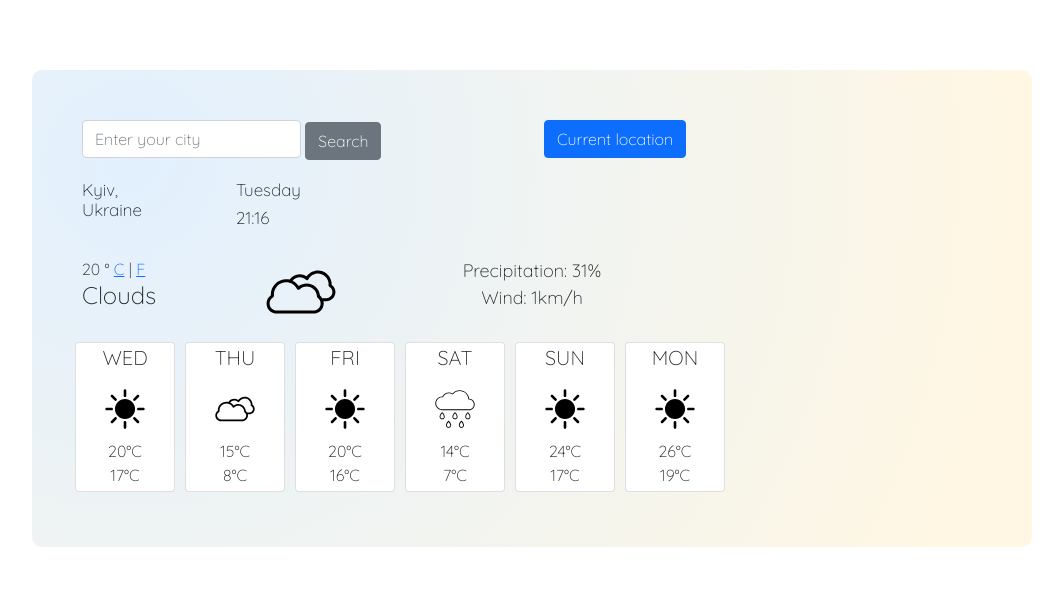
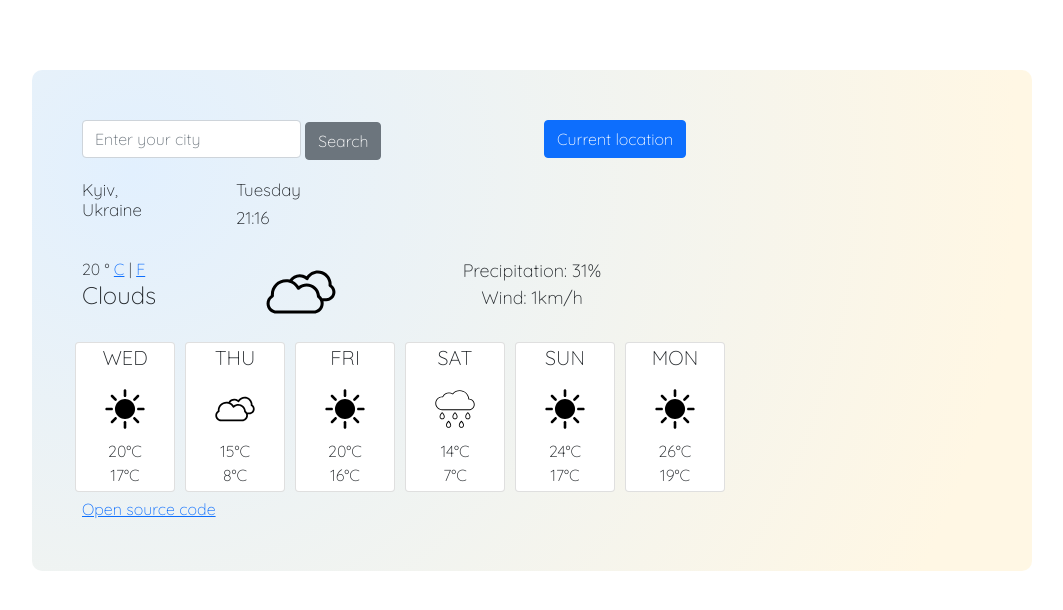
Before and after one commit to tonya92/Weather-week-5, a plain HTML site: page index.html in a window 1280 px wide. Shown: the whole page, without its empty margins (108-1171 px from the left). Drawn offline with nearby package versions, Linux system fonts and the light colour scheme.

Commit message:
added link to github

```diff
--- a/index.html
+++ b/index.html
@@ -132,8 +132,8 @@
             19°C
           </p>
         </div>
+       <a href="https://github.com/tonya92/Weather-week-5" target="_blank">Open source code</a>
       </div>
-    </div>
-    <script src="src/script.js"></script>
+ <script src="src/script.js"></script>
   </body>
 </html>
```
